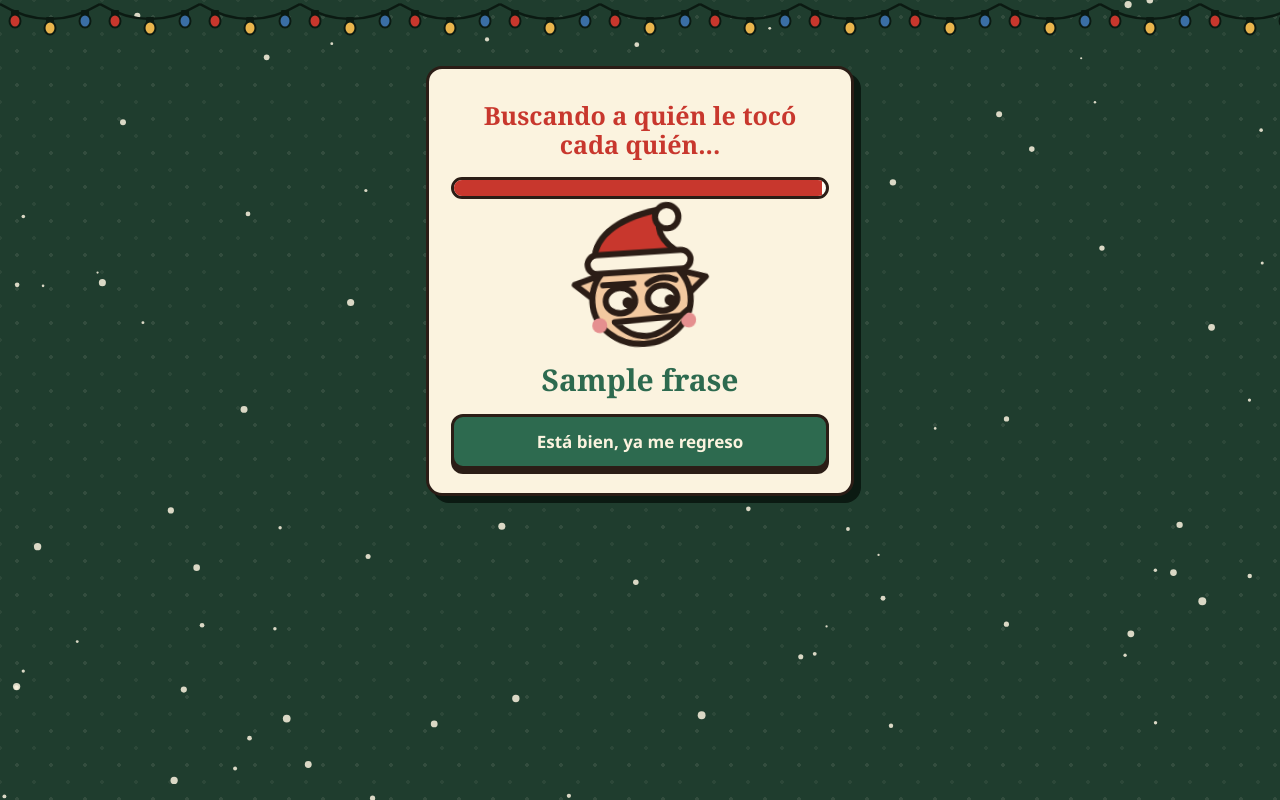
After one commit to davichindrml-maker/miamigosecreto, a Flask app: template templates/troll.html in a window 1280 px wide. The commit adds this page. Run offline with Flask 3, Linux system fonts and the light colour scheme; the template is opened without the code that fills it: most values are stand-ins (such as "Sample title", 1, 10 or a date in 2020).

Commit message:
Botón troll: "Ver quién le tocó a cada quién"
- Nueva página /troll con barra de carga falsa que se queda en 99% y un
  duende navideño burlón con una frase al azar. No muestra ninguna
  asignación.
- Botón en el menú principal.
- Ícono "duende" (original) en el set de ilustraciones.

Co-Authored-By: Claude Sonnet 5.5 <noreply@anthropic.com>
Claude-Session: https://claude.ai/code/session_01BsgCpboSeQ2JCMGWD15yTF

```diff
--- a/app.py
+++ b/app.py
@@ -638,6 +638,29 @@ def manual():
 
 
 # ======================
+#  RUTA: "VER A QUIÉN LE TOCÓ A CADA QUIÉN" (es una broma: no enseña nada)
+# ======================
+FRASES_TROLL = [
+    "¿De verdad creíste que te lo iba a enseñar?",
+    "Qué curioso saliste, {nombre}.",
+    "Error 404: chisme no encontrado.",
+    "Ni el organizador sabe. Calma, ya llegará tu regalo.",
+    "Aquí no hay spoilers. Mejor ve pensando en el regalo de tu amigo secreto.",
+    "Te vi intentándolo, {nombre}.",
+    "Los secretos se quedan en el secreto. Buen intento.",
+]
+
+
+@app.route("/troll")
+@requiere_usuario
+def troll(codigo, clave, grupo):
+    nombre = nombre_de(grupo, clave)
+    return render_template(
+        "troll.html", frase=random.choice(FRASES_TROLL).format(nombre=nombre)
+    )
+
+
+# ======================
 #  RUTA: LOGOUT
 # ======================
 @app.route("/logout")
--- a/iconos.py
+++ b/iconos.py
@@ -150,6 +150,24 @@ _ICONOS = {
         <rect x="12" y="28" width="40" height="29" rx="5" fill="{Y}"/>
         <circle cx="32" cy="41" r="4.2" fill="{K}"/><path d="M32 44 V50" stroke-width="3.4"/>
     """,
+    "duende": f"""
+        <path d="M12 41 L4 34 L14 31 Z" fill="#f3c9a0"/>
+        <path d="M52 41 L60 34 L50 31 Z" fill="#f3c9a0"/>
+        <ellipse cx="32" cy="42" rx="21" ry="19" fill="#f3c9a0"/>
+        <path d="M13 24 C14 13 26 6 44 4 C39 11 41 18 51 24 Z" fill="{R}"/>
+        <circle cx="45" cy="7.5" r="5" fill="{C}"/>
+        <rect x="10" y="22" width="44" height="8" rx="4" fill="{C}"/>
+        <ellipse cx="23" cy="42" rx="6.3" ry="5.4" fill="{C}"/>
+        <ellipse cx="41" cy="42" rx="6.3" ry="5.4" fill="{C}"/>
+        <circle cx="26.2" cy="43" r="2.4" fill="{K}" stroke="none"/>
+        <circle cx="44.2" cy="43" r="2.4" fill="{K}" stroke="none"/>
+        <path d="M16 35 H29" fill="none" stroke-width="2.6"/>
+        <path d="M35 35.5 Q41 31.5 47 34.5" fill="none" stroke-width="2.6"/>
+        <circle cx="13.5" cy="52" r="3.2" fill="{P}" stroke="none"/>
+        <circle cx="51.5" cy="52" r="3.2" fill="{P}" stroke="none"/>
+        <path d="M20 51 Q33 65 48 50 Z" fill="{C}"/>
+        <path d="M48 50 L52 47" fill="none" stroke-width="2.2"/>
+    """,
     "pin": f"""
         <path d="M32 58 L32 38" stroke-width="3.4"/>
         <circle cx="32" cy="25" r="16" fill="{R}"/>
--- a/static/estilo.css
+++ b/static/estilo.css
@@ -263,6 +263,17 @@ h3.pregunta small { font-family: inherit; font-weight: 400; color: #5b4a3e; }
 .idea .txt small { display: block; font-weight: 400; color: #5b4a3e; margin-top: 3px; }
 .idea input { width: 22px; height: 22px; accent-color: var(--verde); flex: none; }
 
+/* ---- troleo ---- */
+.barra { height: 22px; border: 3px solid var(--tinta); border-radius: 12px; background: #fffcf4; overflow: hidden; margin: 18px 0 6px; }
+.relleno { height: 100%; width: 0; background: var(--rojo); animation: llenar 2.4s ease-out forwards; }
+@keyframes llenar { 0% { width: 0; } 70% { width: 99%; } 100% { width: 99%; } }
+.troll .estado { font-size: 14px; color: #5b4a3e; margin: 0; animation: ocultar 0.3s ease 3.1s forwards; }
+@keyframes ocultar { to { opacity: 0; height: 0; margin: 0; } }
+.sorpresa { opacity: 0; animation: aparecer-sorpresa 0.5s ease 3.1s forwards; }
+@keyframes aparecer-sorpresa { from { opacity: 0; transform: scale(0.8) rotate(-3deg); } to { opacity: 1; transform: none; } }
+.sorpresa .ilustra svg { animation: burla 1.6s ease-in-out 3.6s infinite; }
+@keyframes burla { 0%, 100% { transform: rotate(-5deg); } 50% { transform: rotate(5deg); } }
+
 /* ---- manual ---- */
 .pasos { list-style: none; counter-reset: paso; padding: 0; margin: 18px 0; text-align: left; }
 
@@ -308,4 +319,4 @@ h3.pregunta small { font-family: inherit; font-weight: 400; color: #5b4a3e; }
     .revelado { font-size: 34px; }
 }
 
-@media (prefers-reduced-motion: reduce) { .tarjeta, .revelado { animation: none; } }
+@media (prefers-reduced-motion: reduce) { .tarjeta, .revelado, .relleno, .sorpresa, .sorpresa .ilustra svg, .troll .estado { animation: none; } .relleno { width: 99%; } .sorpresa { opacity: 1; } }
--- a/templates/opciones.html
+++ b/templates/opciones.html
@@ -24,6 +24,7 @@
     <a class="btn azul" href="{{ url_for('ver_wishlist') }}">{{ icono('lista', 28) }} Wishlist de mi amigo</a>
     <a class="btn azul" href="{{ url_for('wishlist') }}">{{ icono('lapiz', 28) }} Editar mi wishlist</a>
     <a class="btn azul" href="{{ url_for('ideas_regalo') }}">{{ icono('foco', 28) }} ¿No sabes qué pedir?</a>
+    <a class="btn gris" href="{{ url_for('troll') }}">{{ icono('duende', 26) }} Ver quién le tocó a cada quién</a>
     <a class="btn gris" href="{{ url_for('manual') }}">{{ icono('libro', 24) }} Mini manual</a>
     <a class="btn gris" href="{{ url_for('logout') }}">Cerrar sesión / cambiar de grupo</a>
 
--- /dev/null
+++ b/templates/troll.html
@@ -0,0 +1,16 @@
+{% extends "base.html" %}
+{% block titulo %}Buscando chismes...{% endblock %}
+{% block contenido %}
+<div class="tarjeta troll">
+    <h2>Buscando a quién le tocó cada quién...</h2>
+
+    <div class="barra"><div class="relleno"></div></div>
+    <p class="estado">Cargando secretos... 99%</p>
+
+    <div class="sorpresa">
+        <div class="ilustra">{{ icono('duende', 150) }}</div>
+        <div class="revelado" style="font-size:30px;">{{ frase }}</div>
+        <a class="btn verde" href="{{ url_for('opciones') }}">Está bien, ya me regreso</a>
+    </div>
+</div>
+{% endblock %}
```
